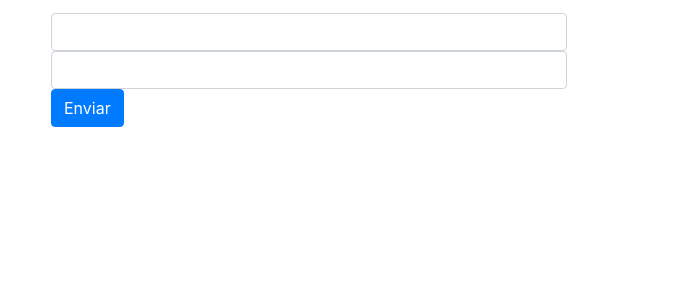
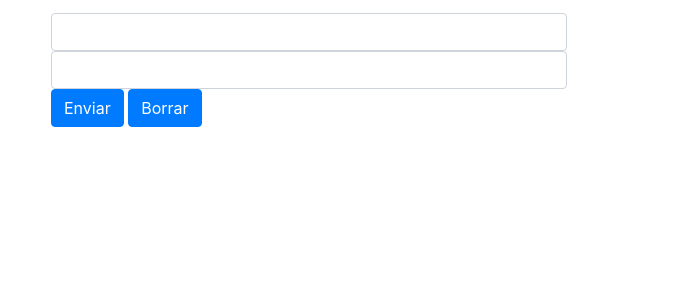
Before and after one commit to koker05/gitEducacion, a plain HTML site: page index.html in a window 1280 px wide. Shown: the part 384-666 px from the top of the page, 604-1280 px from the left. Drawn offline with Linux system fonts and the light colour scheme.

Commit message:
Nuevo nombre commit

```diff
--- a/index.html
+++ b/index.html
@@ -43,9 +43,11 @@
           <div class="form-group">
             <label for="exampleFormControlSelect1">Ingrese contraseña y nombre en los siguientes campos:</label>
           </div>
+          <input type="text" class="form-control">
           <input type="password" class="form-control">
-          <input type="text" class="form-control">
+
           <input type="submit" class="btn btn-primary" value="Enviar">
+          <input type="submit" class="btn btn-primary" value="Borrar">
         </form>
      </div>
 
```
